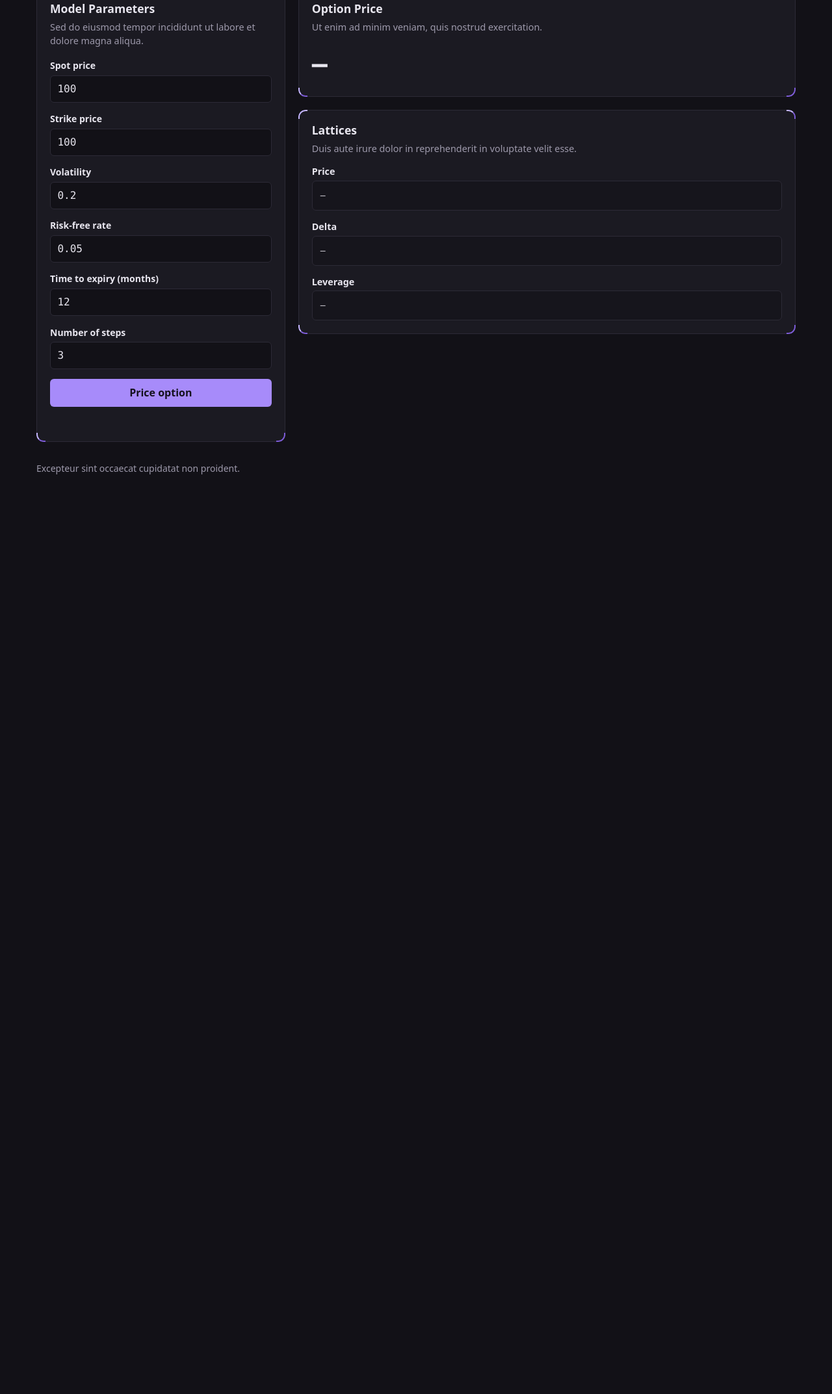
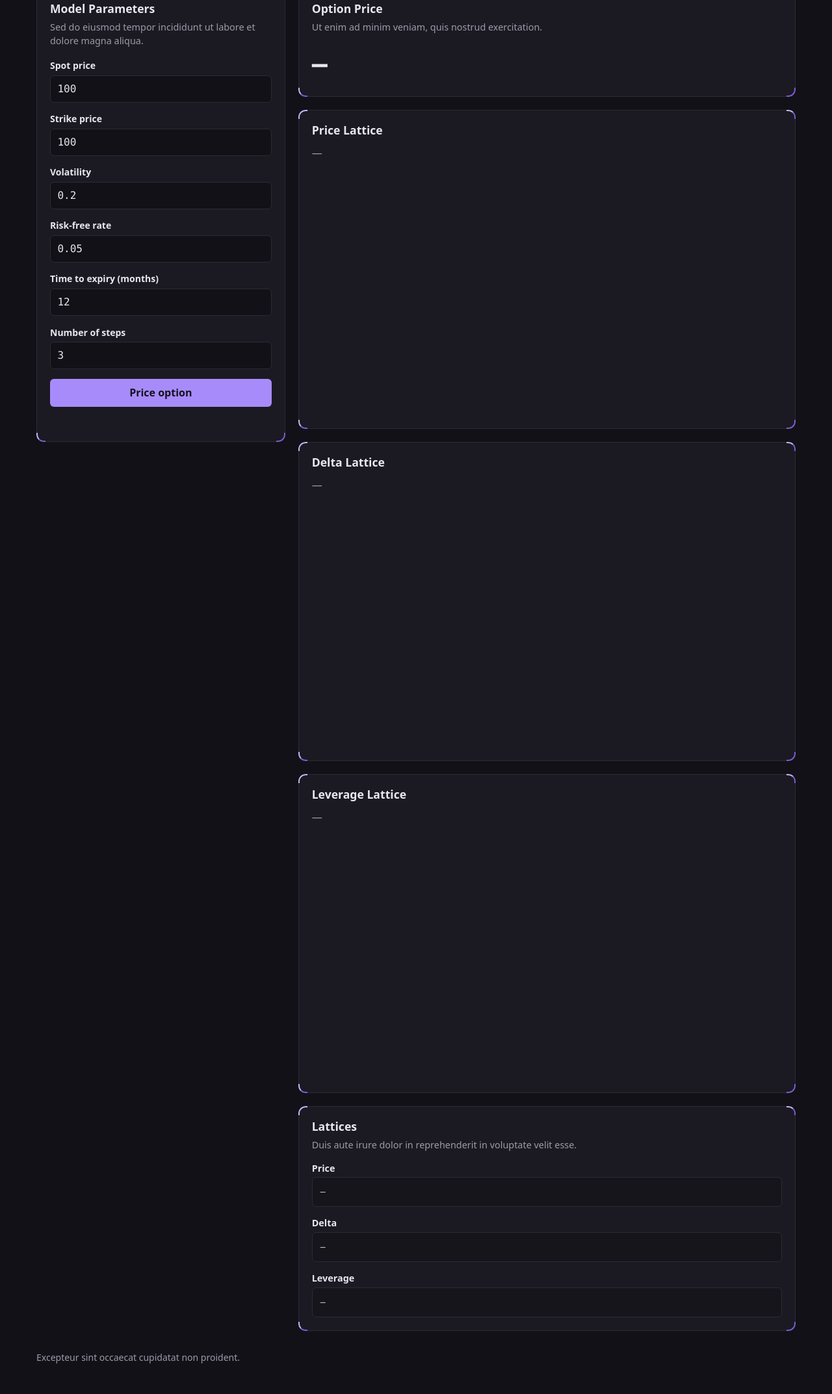
Before and after one commit to hilldean09/binomial_options_pricing, a Python web app: template templates/index.html in a window 1280 px wide. Shown: the part 138-2283 px from the top of the page at 65% size. Before the commit the page ends 868 px from the top, so only its background shows below. Run offline with Jinja, Linux system fonts and the light colour scheme; the template is opened without the code that fills it, so the values that code supplies are empty; some libraries are stand-ins or nearby versions.

Commit message:
Add lattice figure cards to the dashboard
Render the price, delta and leverage figures from /api/price with
Plotly. The parameters card stays in view while scrolling through
them, and figure titles wrap on narrow screens. Submit button styles
are scoped so they no longer apply to buttons inside Plotly.

Co-Authored-By: Claude Opus 5.5 <noreply@anthropic.com>

```diff
--- a/static/css/style.css
+++ b/static/css/style.css
@@ -113,23 +113,41 @@ h1, h2, h3 {
     display: grid;
     gap: var(--gap);
     grid-template-columns: minmax(260px, 1fr) 2fr;
-    grid-template-rows: auto 1fr;
+    grid-template-rows: auto auto auto auto 1fr;
     grid-template-areas:
         "inputs price"
+        "inputs figure-price"
+        "inputs figure-delta"
+        "inputs figure-leverage"
         "inputs lattices";
     align-items: start;
 }
 
-.tile-inputs   { grid-area: inputs; }
-.tile-price    { grid-area: price; }
-.tile-lattices { grid-area: lattices; }
+.tile-inputs           { grid-area: inputs; }
+.tile-price            { grid-area: price; }
+.tile-figure-price     { grid-area: figure-price; }
+.tile-figure-delta     { grid-area: figure-delta; }
+.tile-figure-leverage  { grid-area: figure-leverage; }
+.tile-lattices         { grid-area: lattices; }
+
+@media (min-width: 761px) {
+    /* Keeps the parameters in view while scrolling through the figures */
+    .tile.tile-inputs {
+        position: sticky;
+        top: 1rem;
+    }
+}
 
 @media (max-width: 760px) {
     .dashboard {
         grid-template-columns: 1fr;
+        grid-template-rows: none;
         grid-template-areas:
             "inputs"
             "price"
+            "figure-price"
+            "figure-delta"
+            "figure-leverage"
             "lattices";
     }
 }
@@ -216,7 +234,7 @@ h1, h2, h3 {
     border-color: var(--error);
 }
 
-button {
+#submit-button {
     font: inherit;
     font-weight: 600;
     width: 100%;
@@ -228,11 +246,11 @@ button {
     cursor: pointer;
 }
 
-button:hover {
+#submit-button:hover {
     background: var(--accent-hover);
 }
 
-button:disabled {
+#submit-button:disabled {
     opacity: 0.6;
     cursor: progress;
 }
@@ -256,6 +274,19 @@ button:disabled {
     font-size: 2.5rem;
     font-weight: 700;
     font-variant-numeric: tabular-nums;
+}
+
+/* Figures */
+
+.figure {
+    height: 26rem;
+    margin-top: 0.75rem;
+}
+
+/* Placeholder until the first figure is drawn */
+.figure:empty::before {
+    content: "—";
+    color: var(--text-muted);
 }
 
 /* Lattices */
--- a/static/js/main.js
+++ b/static/js/main.js
@@ -1,5 +1,5 @@
 // Dashboard: collects model parameters, posts them to /api/price,
-// and renders the returned option price and lattices.
+// and renders the returned option price, lattices and lattice figures.
 
 (function () {
     "use strict";
@@ -16,6 +16,18 @@
         delta: document.getElementById("lattice-delta"),
         leverage: document.getElementById("lattice-leverage"),
     };
+
+    const figureOutputs = {
+        price: document.getElementById("figure-price"),
+        delta: document.getElementById("figure-delta"),
+        leverage: document.getElementById("figure-leverage"),
+    };
+
+    const FIGURE_CONFIG = { responsive: true, displayModeBar: false };
+
+    // Below this width (px) figure titles no longer fit on one line.
+    const NARROW_FIGURE_WIDTH = 520;
+    const TITLE_LINE_HEIGHT = 20;
 
     // Field name -> parser. Names match the keys the engine reads.
     const FIELDS = {
@@ -91,7 +103,35 @@
             }
         }
 
+        const figures = (result.figures && result.figures.lattices) || {};
+        for (const [key, element] of Object.entries(figureOutputs)) {
+            if (figures[key]) {
+                renderFigure(element, figures[key]);
+            } else {
+                Plotly.purge(element);
+                empty.push("figures.lattices." + key);
+            }
+        }
+
         return empty;
+    }
+
+    // Plotly doesn't wrap titles, so split long ones at the middle word.
+    function wrapTitle(layout) {
+        const text = layout.title.text;
+        const middle = text.indexOf(" ", Math.floor(text.length / 2));
+
+        if (middle !== -1) {
+            layout.title.text = `${text.slice(0, middle)}<br>${text.slice(middle + 1)}`;
+            layout.margin.t += TITLE_LINE_HEIGHT;
+        }
+    }
+
+    function renderFigure(element, figure) {
+        if (element.clientWidth < NARROW_FIGURE_WIDTH) {
+            wrapTitle(figure.layout);
+        }
+        Plotly.react(element, figure.data, figure.layout, FIGURE_CONFIG);
     }
 
     async function submit(event) {
--- a/templates/index.html
+++ b/templates/index.html
@@ -101,6 +101,22 @@
             <output id="option-price" class="price-value" for="pricing-form">—</output>
         </section>
 
+        <!-- Lattice figures -->
+        <section class="tile tile-figure-price" aria-labelledby="figure-price-heading">
+            <h2 id="figure-price-heading">Price Lattice</h2>
+            <div id="figure-price" class="figure"></div>
+        </section>
+
+        <section class="tile tile-figure-delta" aria-labelledby="figure-delta-heading">
+            <h2 id="figure-delta-heading">Delta Lattice</h2>
+            <div id="figure-delta" class="figure"></div>
+        </section>
+
+        <section class="tile tile-figure-leverage" aria-labelledby="figure-leverage-heading">
+            <h2 id="figure-leverage-heading">Leverage Lattice</h2>
+            <div id="figure-leverage" class="figure"></div>
+        </section>
+
         <!-- Lattices -->
         <section class="tile tile-lattices" aria-labelledby="lattices-heading">
             <h2 id="lattices-heading">Lattices</h2>
@@ -125,6 +141,7 @@
         <p>Excepteur sint occaecat cupidatat non proident.</p>
     </footer>
 
+    <script src="https://cdn.jsdelivr.net/npm/plotly.js-dist-min@4.1.1/plotly.min.js"></script>
     <script src="{{ url_for('static', filename='js/main.js') }}"></script>
 </body>
 </html>
```
